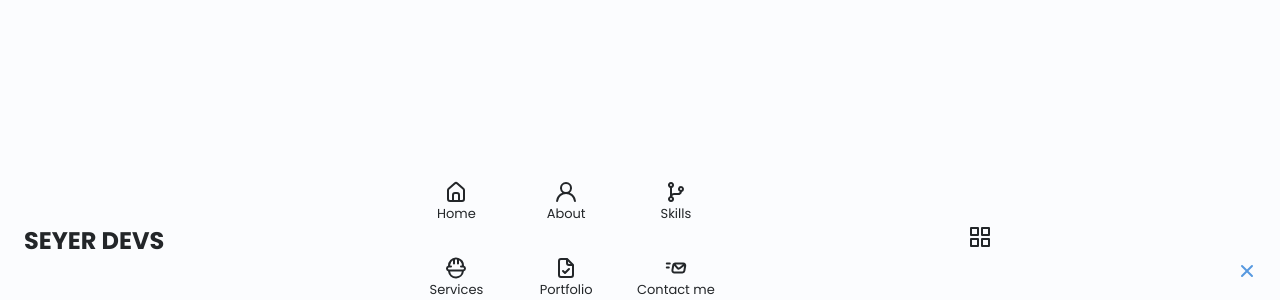
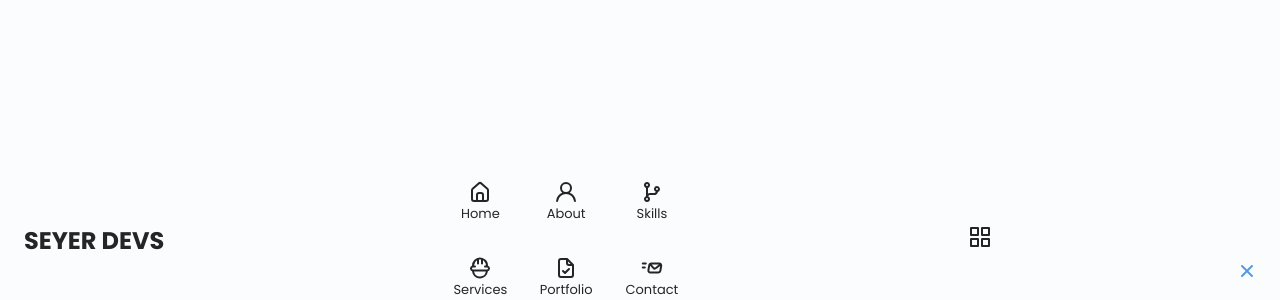
Before and after one commit to safak/animated-portfolio, a React (Vite) app: page / in a window 1280 px wide. Shown: the part 500-800 px from the top of the page. Built offline with nearby package versions, Linux system fonts and the light colour scheme.

Commit message:
Correcion y creacion de script para el navbar dinamico en moviles

```diff
--- a/src/components/navbar/Navbar.jsx
+++ b/src/components/navbar/Navbar.jsx
@@ -53,7 +53,7 @@ const Navbar = () => {
                         <li className="nav_item">
                             <a href="#contact" className="nav_link">
                                 <Unicons.UilFastMail nav_icon/>
-                                Contact me
+                                Contact
                             </a>
                         </li>
                     </ul>
```
